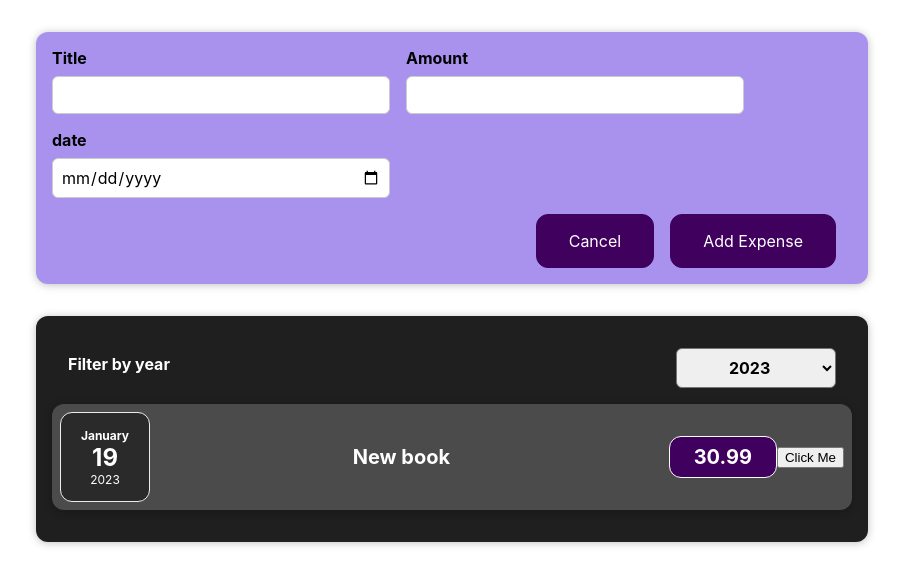
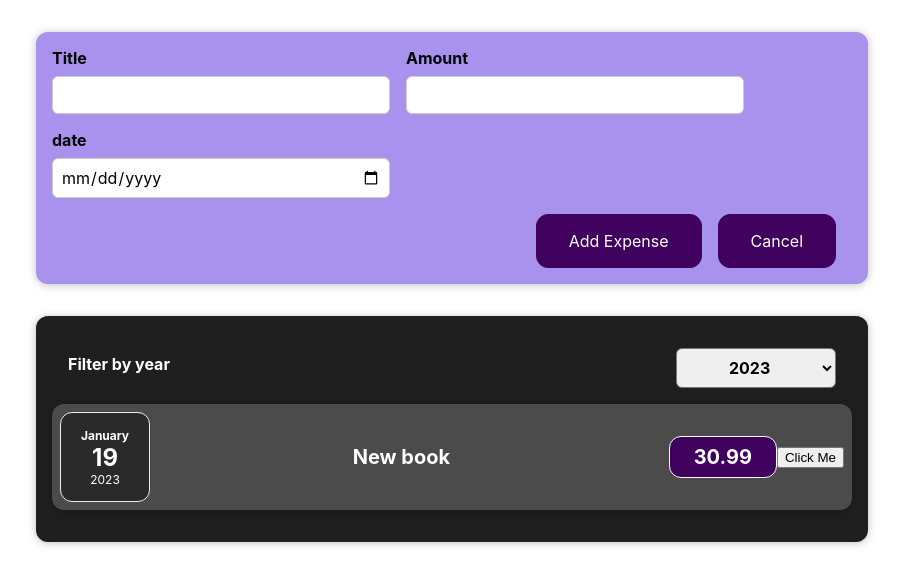
Before and after one commit to Eallekors/expenses-http, a React (Create React App) app: page / in a window 1280 px wide. Both pictures are taken after a click on the button "Add New Expenses". Shown: the top 586 px of the page, without its empty margins (188-1091 px from the left). Built offline with nearby package versions, Linux system fonts and the light colour scheme.

Commit message:
Form Button Functionality

```diff
--- a/src/components/NewExpense/ExpenseForm.js
+++ b/src/components/NewExpense/ExpenseForm.js
@@ -18,23 +18,26 @@ const ExpenseForm = (props) => {
      const submitHandler = (event) => {
         event.preventDefault();
 
-
+        if (enteredTitle.trim() === '' || enteredAmount.trim() === '' || enteredDate.trim() === '') {
+            // Don't submit the form if it's empty
+            console.log('Form is empty. Submission prevented.');
+            return;
+          }
 
         const expenseData = {
             title: enteredTitle,
             price: enteredAmount,
             date: new Date(enteredDate)
         }
-        //props.onSaveExpenseData(expenseData)
-        console.log(expenseData)
+        props.onSaveExpenseData(expenseData)
+        props.onCancel(false);
         setEnteredTitle('')
         setEnteredAmount('')
         setEnteredDate('')
 
      }
      const cancelHandeler= (event) => {
-        const cancel = "false"
-        props.onCancel(cancel);
+        props.onCancel(false);
      }
 
     return(
@@ -67,8 +70,8 @@ const ExpenseForm = (props) => {
 
 
             <div className="new-expense__actions">
+                <button type="submit" >Add Expense</button>
                 <button type="button" onClick={cancelHandeler}>Cancel</button>
-                <button type="submit" >Add Expense</button>
             </div>
 
         </form>
```
